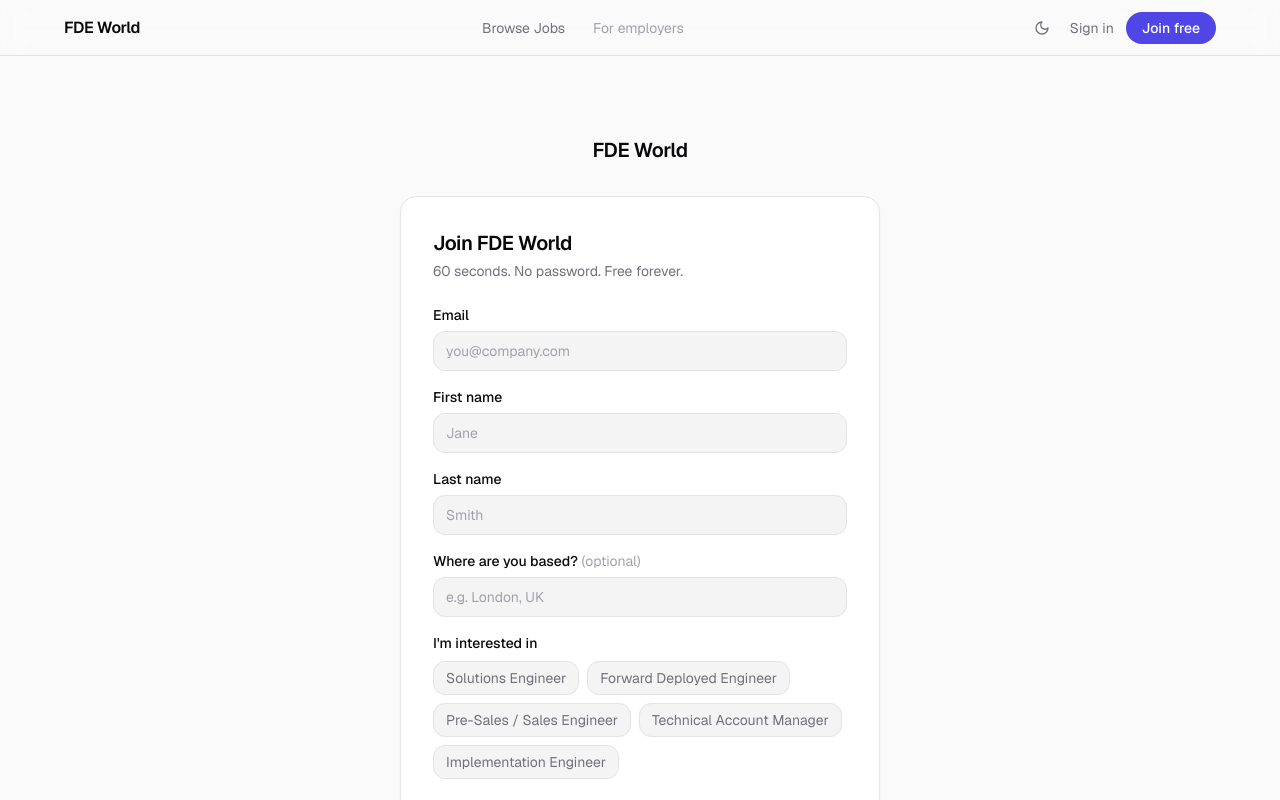
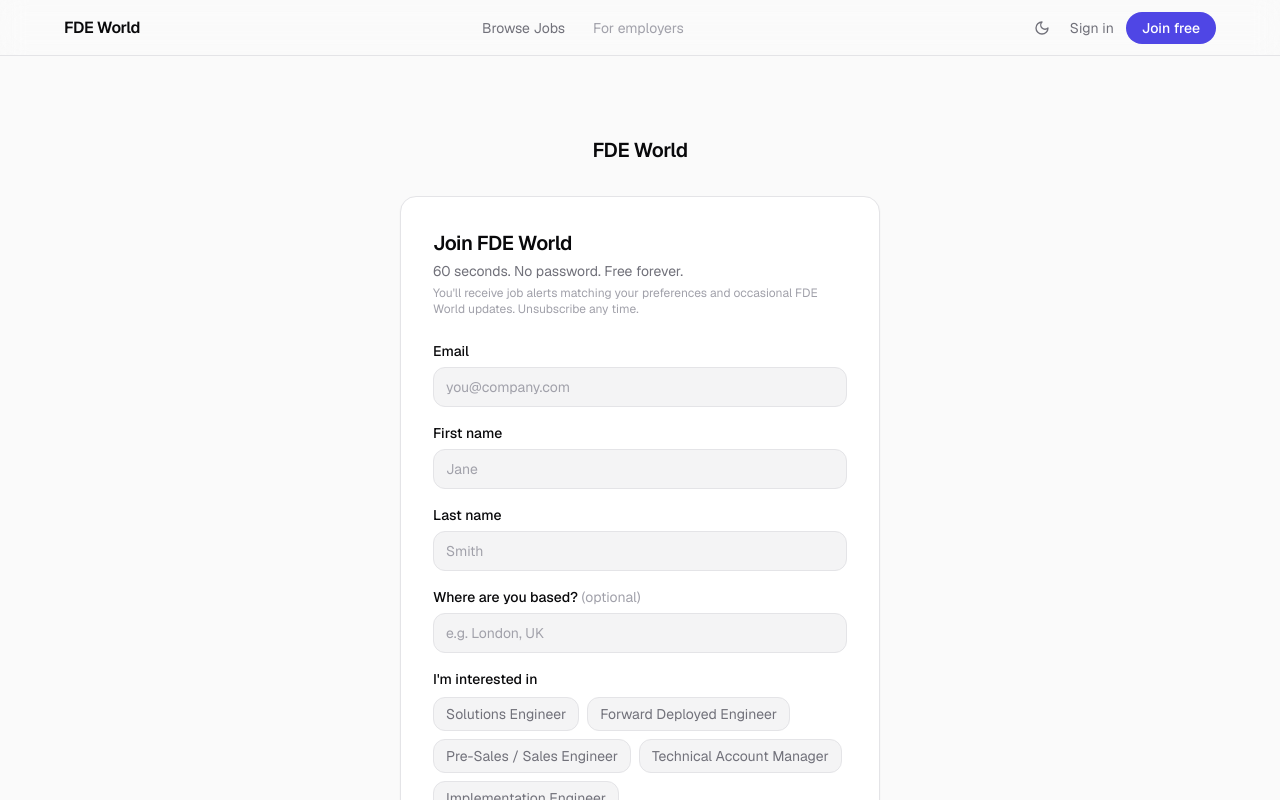
Before and after one commit to juniper-ikuto/fde-world-app, a Next.js app: page /signup in a window 1280 px wide. Shown: the top 800 px of the page. Built offline with nearby package versions, Linux system fonts and the light colour scheme; no server answers.

Commit message:
legal: add email notice to signup page

```diff
--- a/app/signup/page.tsx
+++ b/app/signup/page.tsx
@@ -128,8 +128,12 @@ export default function SignupPage() {
             <h2 className="text-xl font-semibold tracking-heading text-text-primary mb-1">
               Join FDE World
             </h2>
-            <p className="text-sm text-text-secondary mb-6">
+            <p className="text-sm text-text-secondary mb-1">
               60 seconds. No password. Free forever.
+            </p>
+            <p className="text-xs text-text-tertiary mb-6">
+              You&apos;ll receive job alerts matching your preferences and occasional FDE World updates.{" "}
+              Unsubscribe any time.
             </p>
 
             <form onSubmit={handleSubmit} className="space-y-4">
```
